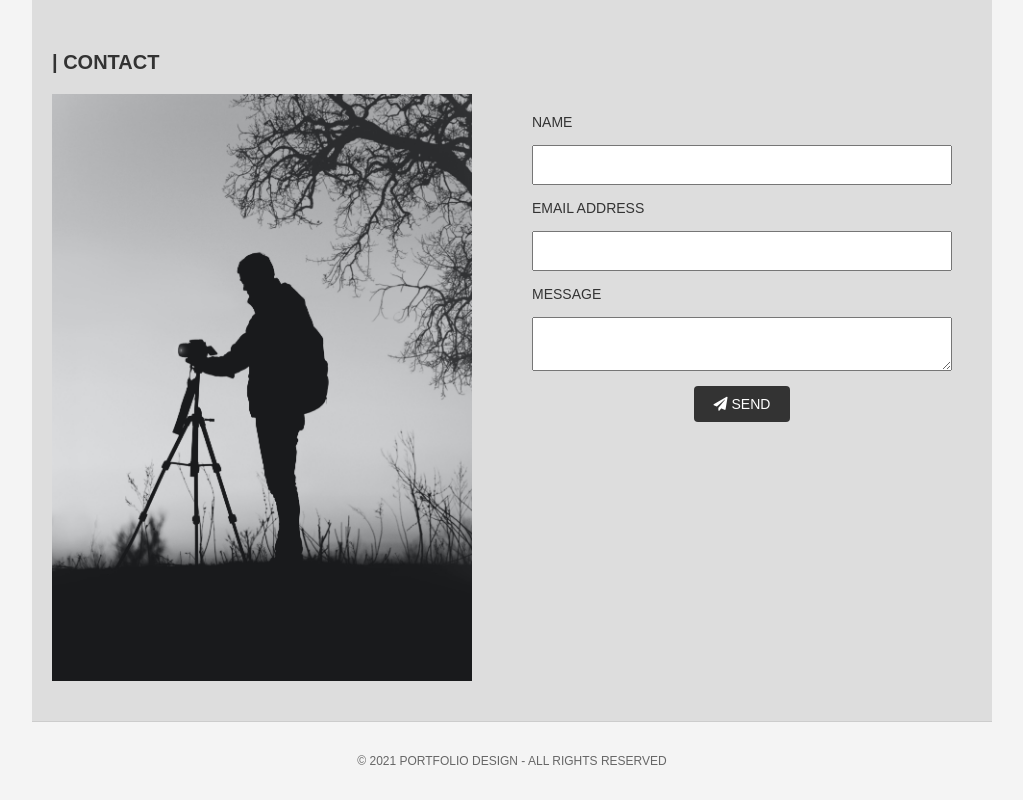
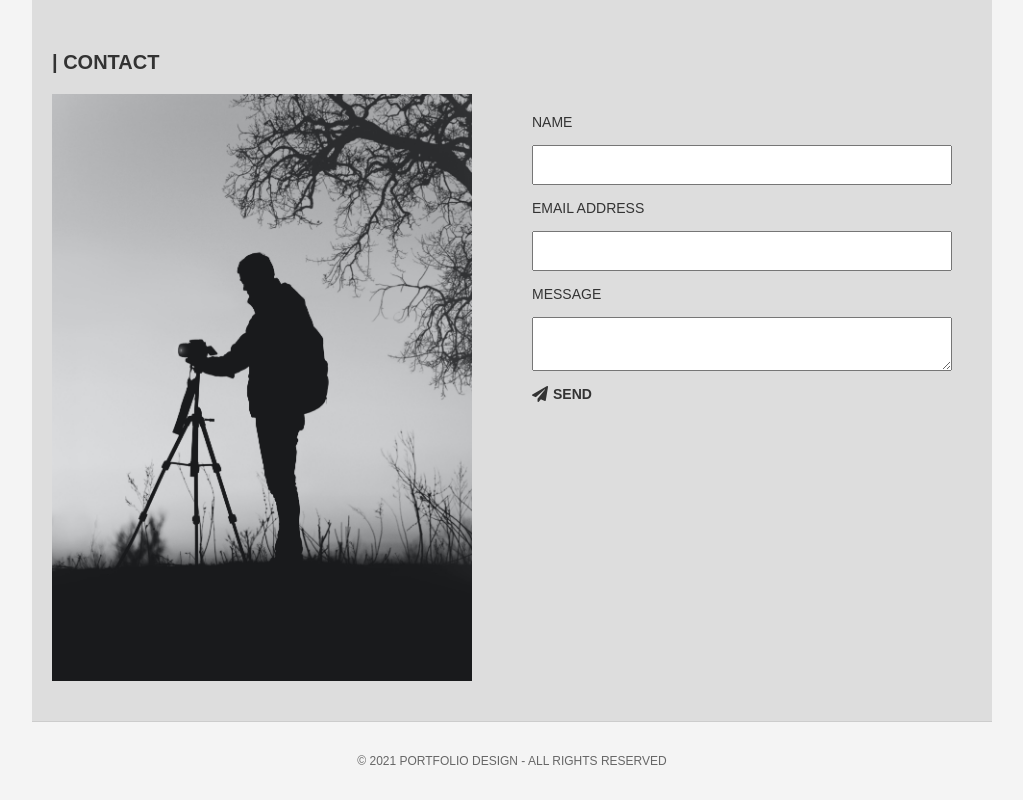
Before and after one commit to sugi2031/portfolio-site, a plain HTML site: page index.html in a window 1280 px wide. Shown: the part 1851-2651 px from the top of the page, without its empty margins (128-1151 px from the left). Drawn offline with Linux system fonts and the light colour scheme.

Commit message:
Fix SEND button style

```diff
--- a/style.css
+++ b/style.css
@@ -1,10 +1,11 @@
 /* 共通設定 */
 body {
-  margin: 0 auto;
+  margin: 0;
   font-family: sans-serif;
   background-color: #f4f4f4;
   color: #333;
   max-width: 960px;
+  margin: 0 auto;
 }
 
 /* ヘッダー */
@@ -45,7 +46,7 @@ body {
   font-weight: bold;
 }
 
-/* WORKS セクション */
+/* WORKSセクション */
 .works {
   background-color: white;
   padding: 60px 20px;
@@ -77,7 +78,7 @@ body {
 }
 
 .gallery-item {
-  height: 480px; /* photo3の高さ基準に固定 */
+  height: 480px; /* photo3.jpg に合わせる */
   overflow: hidden;
 }
 
@@ -89,7 +90,7 @@ body {
   border-radius: 4px;
 }
 
-/* CONTACT セクション */
+/* CONTACTセクション */
 .contact {
   background-color: #ddd;
   padding: 40px 20px;
@@ -145,15 +146,23 @@ textarea {
   box-sizing: border-box;
 }
 
+/* SENDボタンのスタイル（見本どおり） */
 button {
-  align-self: center;
-  padding: 10px 20px;
-  background-color: #333;
-  color: white;
+  align-self: flex-start;
+  background: none;
+  border: none;
+  color: #333;
   font-size: 14px;
-  border: none;
+  font-weight: bold;
+  display: flex;
+  align-items: center;
+  gap: 5px;
   cursor: pointer;
-  border-radius: 4px;
+  padding: 0;
+}
+
+button i {
+  font-size: 16px;
 }
 
 /* フッター */
@@ -165,7 +174,7 @@ footer {
   border-top: 1px solid #ccc;
 }
 
-/* レスポンシブ */
+/* レスポンシブ対応 */
 @media screen and (max-width: 768px) {
   .header-inner {
     flex-direction: column;
```
